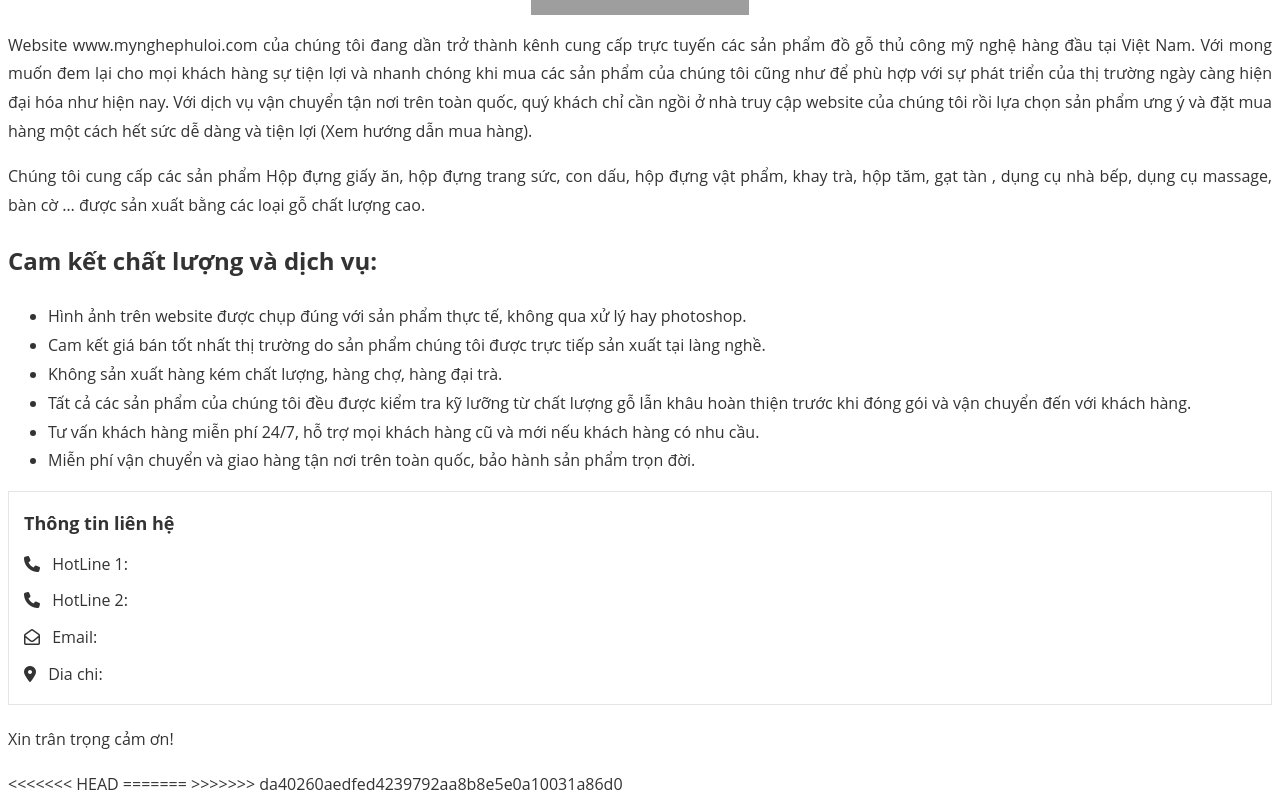
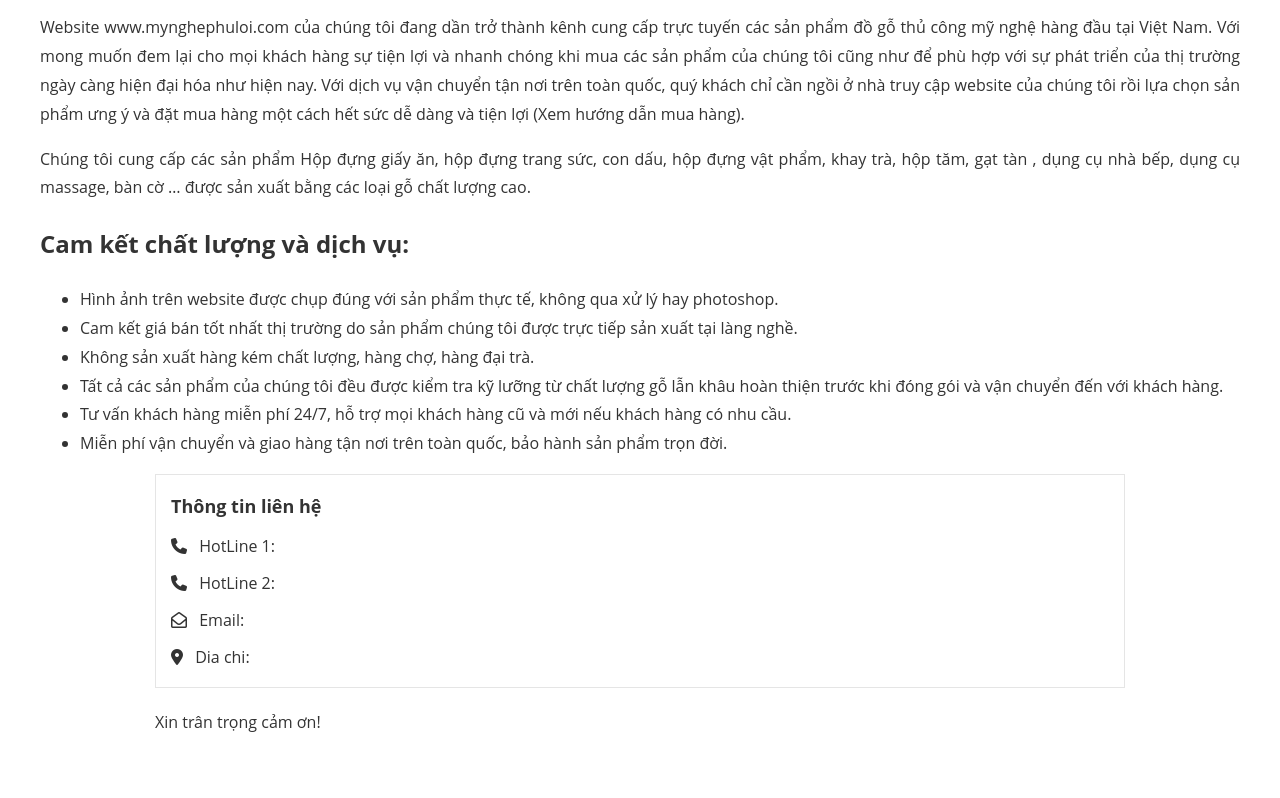
Before and after one commit to NguyenKhang12102/LTW_Nhom33, a plain HTML site: page index.html in a window 1280 px wide. Shown: the part 464-1262 px from the top of the page. After the commit the page ends 1216 px from the top, so only its background shows below. Drawn offline with Linux system fonts and the light colour scheme; grey boxes are pictures that could not be loaded.

Commit message:
hoan thanh page gioi thieu

```diff
--- a/index.html
+++ b/index.html
@@ -8,82 +8,68 @@
 
     </head>
     <style>
-        body{
+        body {
     box-sizing: border-box;
-            display: block;
     color: #333;
     font-family: 'Open Sans', sans-serif;
     overflow-x: hidden;
     text-align: left;
     font-size: 14px;
+    margin: 0;
+    padding: 0;
+}
 
+/* Center container */
+.container {
+    max-width: 1200px; /* Set a max-width to limit content width */
+    margin: 0 auto; /* This centers the container horizontally */
+    padding: 0 20px; /* Add some padding for smaller screens */
+}
 
-        }
-        div{
-            display: block;
-            unicode-bidi: isolate;
-<<<<<<< HEAD
-
-        }
-        .gd_breadcrumb{
-            background:#f5f5f5;
-            clear: both;
-        }
-        .breadcrumb{
-            font-size: 16px;
-            color: gray;
-
-=======
->>>>>>> da40260aedfed4239792aa8b8e5e0a10031a86d0
-        }
-        .page-content{
+/* Page content formatting */
+.page-content {
     width: 100%;
-            float: left;
     text-align: justify;
     line-height: 1.8;
     font-size: 16px;
-<<<<<<< HEAD
+}
 
-=======
->>>>>>> da40260aedfed4239792aa8b8e5e0a10031a86d0
+/* Breadcrumb formatting */
+.gd_breadcrumb {
+    background: #f5f5f5;
+    clear: both;
+}
 
+.breadcrumb {
+    font-size: 16px;
+    color: gray;
+}
 
+/* Heading and image */
+.h1 {
+    text-align: justify;
 }
-        .container{
-            width: 100%;
-<<<<<<< HEAD
-=======
 
->>>>>>> da40260aedfed4239792aa8b8e5e0a10031a86d0
-            padding-left: 20px;
-            padding-right: 20px;
-            margin-left: auto;
-            margin-right: auto;
-            max-width: none;
-
-        }
-        .h1{
-
-            text-align: justify;
-
-        }
-        .picture{
+.picture {
     display: block;
     height: 163px;
     max-width: 400px;
-            margin: 5px auto 5px auto;
+    margin: 5px auto; /* Center the image */
 }
-        .contact{
+
+/* Contact section styling */
+.contact {
     display: flex;
     flex-flow: column;
     margin-bottom: 20px;
-        }
-        .contact .product_contact{
-            order: 6;
-            padding: 15px;
-            border: 1px solid #e5e5e5 ;
+
 }
 
+.product_contact {
+    padding: 15px;
+    border: 1px solid #e5e5e5;
+    margin: 0px 155px ; /* Center the contact box */
+}
 
 .product_contact strong {
     font-size: 18px;
@@ -91,7 +77,9 @@
     display: block;
 }
 
-    .product_contact .hotline, .product_contact .email, .product_contact .address {
+.product_contact .hotline,
+.product_contact .email,
+.product_contact .address {
     margin-top: 8px;
     display: block;
 }
@@ -127,10 +115,14 @@
 .product_contact div i {
     font-size: 1.2em;
 }
+.thanks{
+    margin: 0 155px;
+
+}
+
 
 </style>
 <body>
-<<<<<<< HEAD
     <div class="gd_breadcrumb">
         <div class="container">
             <nav class="breadcrumb">
@@ -142,8 +134,6 @@
             </nav>
         </div>
     </div>
-=======
->>>>>>> da40260aedfed4239792aa8b8e5e0a10031a86d0
     <div class="page-content">
         <div class="container">
 
@@ -201,12 +191,9 @@
                     </span>
                 </div>
             </div>
-
-            <p style="text-align: justify;">Xin trân trọng cảm ơn!</p>
-<<<<<<< HEAD
-
-=======
->>>>>>> da40260aedfed4239792aa8b8e5e0a10031a86d0
+            <div class="thanks">
+            <p>Xin trân trọng cảm ơn!</p>
+          </div>
         </div>
 
     </div>
```
Lines whose indentation alone changed are shown as unchanged.
